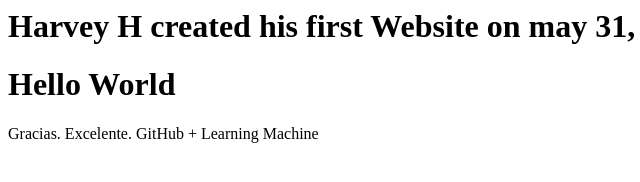
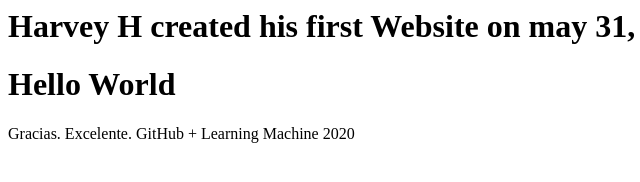
Before and after one commit to hmendozan/HarveyM_1st_Repo, a plain HTML site: page index.html in a window 1280 px wide. Shown: the full height of the page, 0-640 px from the left. Drawn offline with Linux system fonts and the light colour scheme.

Commit message:
Update Index.html

```diff
--- a/index.html
+++ b/index.html
@@ -2,6 +2,6 @@
 <H1> Harvey H created his first Website on may 31, 2020 using GitHub </H1>
   <h1> Hello World </H1>
 
-Gracias. Excelente. GitHub + Learning Machine
+Gracias. Excelente. GitHub + Learning Machine 2020
 
 </html>
```
